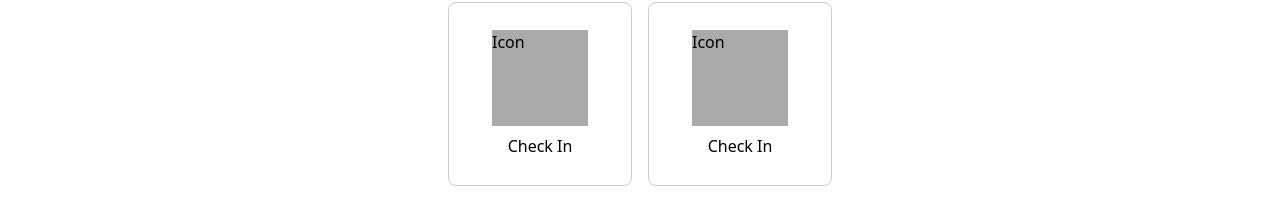
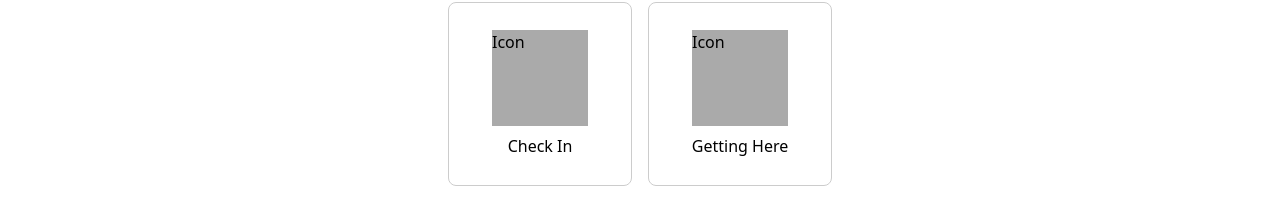
Before and after one commit to kristijan-pajtasev/vue-airport-mobile-site, a Vue app: page / in a window 1280 px wide. Shown: the part 499-699 px from the top of the page. Built offline with nearby package versions, Linux system fonts and the light colour scheme; the HTML template or start-up script is replaced by a standard one.

Commit message:
titles updated

```diff
--- a/src/components/Flights/FlightsComponent.vue
+++ b/src/components/Flights/FlightsComponent.vue
@@ -70,7 +70,7 @@
       <div class="w-full h-full  flex flex-row justify-center items-center">
         <div>
           <div class="m-auto mb-[0.5rem] w-[6rem] h-[6rem] aspect-[1] bg-[#AAAAAA]">Icon</div>
-          <div class="text-center">Check In
+          <div class="text-center">Getting Here
             <!--      Getting here, Parking, Contact-->
           </div>
         </div>
@@ -80,7 +80,7 @@
       <div class="w-full h-full  flex flex-row justify-center items-center">
         <div>
           <div class="m-auto mb-[0.5rem] w-[6rem] h-[6rem] aspect-[1] bg-[#AAAAAA]">Icon</div>
-          <div class="text-center">Check In
+          <div class="text-center">Parking
             <!--      Getting here, Parking, Contact-->
           </div>
         </div>
@@ -90,7 +90,7 @@
       <div class="w-full h-full  flex flex-row justify-center items-center">
         <div>
           <div class="m-auto mb-[0.5rem] w-[6rem] h-[6rem] aspect-[1] bg-[#AAAAAA]">Icon</div>
-          <div class="text-center">Check In
+          <div class="text-center">Contact
             <!--      Getting here, Parking, Contact-->
           </div>
         </div>
```
